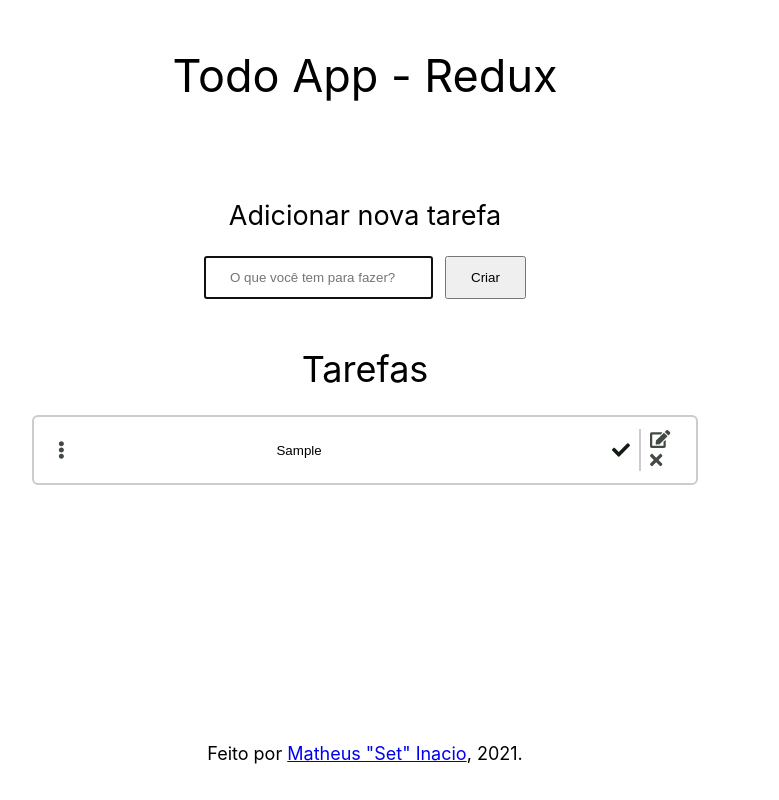
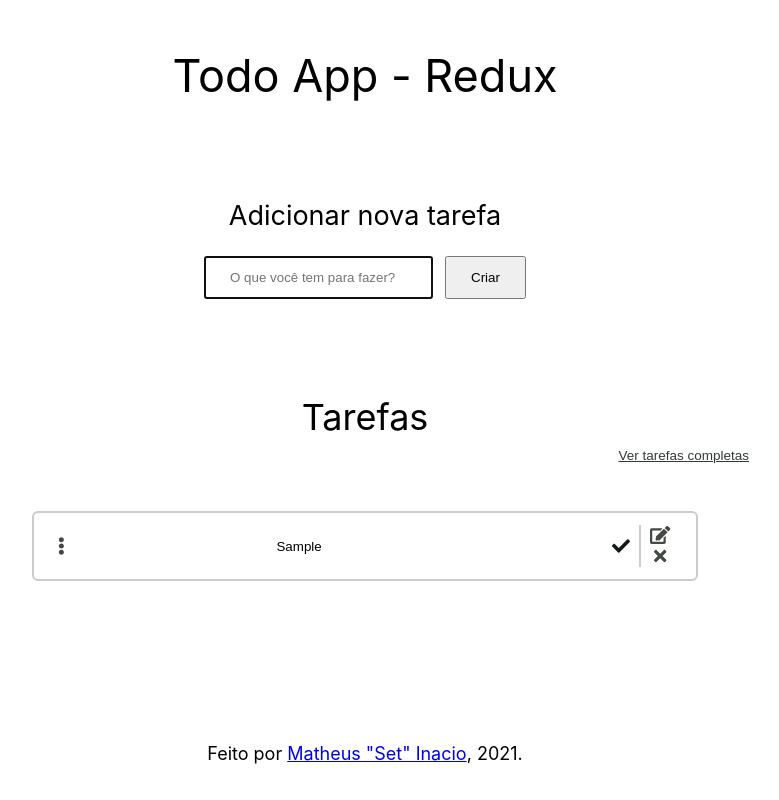
Before and after one commit to matheusinacio7/Trybe, a React (Create React App) app in the folder mod-2/bloco-16/16.2/exercicios/todo-redux/: page / in a window 1280 px wide. Both pictures are taken after typing "Sample" into the empty fields and a click on the button "Criar". Shown: the whole page, without its empty margins (275-1054 px from the left). Built offline with nearby package versions, Linux system fonts and the light colour scheme.

Commit message:
Adiciona funcionalidade de visualizar tarefas nao concluidas

```diff
--- a/mod-2/bloco-16/16.2/exercicios/todo-redux/src/actions/index.js
+++ b/mod-2/bloco-16/16.2/exercicios/todo-redux/src/actions/index.js
@@ -2,3 +2,4 @@ export { default as createNewTodo } from './createNewTodo';
 export { default as markTodoAsCompleted } from './markTodoAsCompleted';
 export { default as deleteTodo } from './deleteTodo';
 export { default as editTodo } from './editTodo';
+export { default as markTodoAsNotCompleted } from './markTodoAsNotCompleted';
--- /dev/null
+++ b/mod-2/bloco-16/16.2/exercicios/todo-redux/src/actions/markTodoAsNotCompleted.js
@@ -0,0 +1,8 @@
+const markTodoAsNotCompleted = ({ id }) => ({
+  type: 'MARK_TODO_AS_NOT_COMPLETED',
+  payload: {
+    id,
+  },
+});
+
+export default markTodoAsNotCompleted;
--- a/mod-2/bloco-16/16.2/exercicios/todo-redux/src/components/TodoItem.css
+++ b/mod-2/bloco-16/16.2/exercicios/todo-redux/src/components/TodoItem.css
@@ -48,6 +48,13 @@
   margin: 0 9px;
 }
 
+.todo-item__controls__modify {
+  display: flex;
+  align-items: center;
+  flex-direction: column;
+  justify-content: center;
+}
+
 .todo-item__controls__complete {
   display: flex;
   align-items: center;
--- a/mod-2/bloco-16/16.2/exercicios/todo-redux/src/components/TodoItem.jsx
+++ b/mod-2/bloco-16/16.2/exercicios/todo-redux/src/components/TodoItem.jsx
@@ -1,21 +1,23 @@
 import { FontAwesomeIcon } from '@fortawesome/react-fontawesome';
-import { faCheck, faEllipsisV, faTimes, faEdit } from '@fortawesome/free-solid-svg-icons';
-import { markTodoAsCompleted, deleteTodo, editTodo } from '../actions';
+import { faCheck, faEllipsisV, faTimes, faEdit, faRedo } from '@fortawesome/free-solid-svg-icons';
+import { markTodoAsCompleted, markTodoAsNotCompleted, deleteTodo, editTodo } from '../actions';
 import { useStore } from '../hooks/useStore';
 import { useState, useRef } from 'react';
 import './TodoItem.css';
 
-function TodoItem({ content, id, markTodoAsCompleted, deleteTodo, editTodo }) {
+function TodoItem({ content, id, isCompleted, markTodoAsCompleted, markTodoAsNotCompleted, deleteTodo, editTodo }) {
   const [isEditing, setIsEditing] = useState(false);
   const [currentContent, setCurrentContent] = useState(content);
   const contentField = useRef(null);
 
   function handleDelete() {
-    deleteTodo({ id, isCompleted: false });
+    deleteTodo({ id, isCompleted });
   }
 
-  function handleMarkAsCompleted() {
-    markTodoAsCompleted({ id });
+  function handleToggleCompleted() {
+    isCompleted
+      ? markTodoAsNotCompleted({ id })
+      : markTodoAsCompleted({ id });
   }
 
   function handleKeyDown(e) {
@@ -41,7 +43,8 @@ function TodoItem({ content, id, markTodoAsCompleted, deleteTodo, editTodo }) {
   return (
     <li className="todo-item">
       <section className="todo-item__grab-section">
-        <FontAwesomeIcon icon={ faEllipsisV } className="todo-item__icon todo-item__drag" />
+        { isCompleted ? null :
+          <FontAwesomeIcon icon={ faEllipsisV } className="todo-item__icon todo-item__drag" /> }
       </section>
       <section className="todo-item__content">
         <input
@@ -57,20 +60,22 @@ function TodoItem({ content, id, markTodoAsCompleted, deleteTodo, editTodo }) {
       <section className="todo-item__controls">
         <div className="todo-item__controls__complete">
           <FontAwesomeIcon
-            icon={ faCheck }
+            icon={ !isCompleted ? faCheck : faRedo }
             className="todo-item__icon todo-item__complete"
-            onClick={ handleMarkAsCompleted }
+            onClick={ handleToggleCompleted }
           />
         </div>
         <div className="todo-item__controls__separator" />
         <div className="todo-item__controls__modify">
+          {
+            isCompleted ? null :
           <div>
             <FontAwesomeIcon
               icon={ faEdit }
               className="todo-item__icon"
               onClick={ toggleEditing }
             />
-          </div>
+          </div>}
           <div>
             <FontAwesomeIcon
               icon={ faTimes }
@@ -85,4 +90,4 @@ function TodoItem({ content, id, markTodoAsCompleted, deleteTodo, editTodo }) {
 }
 
 // eslint-disable-next-line react-hooks/rules-of-hooks
-export default useStore(TodoItem, ['todo'], [markTodoAsCompleted, deleteTodo, editTodo]);
+export default useStore(TodoItem, ['todo'], [markTodoAsCompleted, markTodoAsNotCompleted, deleteTodo, editTodo]);
--- a/mod-2/bloco-16/16.2/exercicios/todo-redux/src/components/TodoList.css
+++ b/mod-2/bloco-16/16.2/exercicios/todo-redux/src/components/TodoList.css
@@ -11,6 +11,29 @@
   align-items: center;
 }
 
+.todo-header {
+  align-items: flex-end;
+  display: flex;
+  justify-content: space-between;
+  width: 80%;
+}
+
+.todo-header > button {
+  font-size: 0.75rem;
+  width: 140px;
+  text-align: right;
+  color: #333933;
+  cursor: pointer;
+  border: none;
+  background-color: transparent;
+  text-decoration: underline;
+}
+
+.todo-header > div {
+  content: "";
+  width: 140px;
+}
+
 .todo-list {
   list-style: none;
   width: 80%;
--- a/mod-2/bloco-16/16.2/exercicios/todo-redux/src/components/TodoList.jsx
+++ b/mod-2/bloco-16/16.2/exercicios/todo-redux/src/components/TodoList.jsx
@@ -1,20 +1,35 @@
 /* eslint-disable react-hooks/rules-of-hooks */
 
+import { useState } from 'react';
 import { useStore } from '../hooks/useStore';
 import TodoItem from './TodoItem';
 import './TodoList.css';
 
 function TodoList({ todo }) {
-  const { todo: todoList } = todo;
+  const { todo: todoList, completed } = todo;
+  const [showingCompleted, setShowingCompleted] = useState(false);
+
+  function handleToggleShowMode() {
+    setShowingCompleted(previous => !previous);
+  }
 
   return (
     <section className="todo-section">
-      <h1 className="h-section">Tarefas</h1>
+      <header className="todo-header">
+        <div />
+        <h1 className="h-section">Tarefas{ showingCompleted ? ' Completas' : null }</h1>
+        <button
+          onClick={ handleToggleShowMode }
+        >Ver tarefas { showingCompleted ? 'a fazer' : 'completas' }</button>
+      </header>
       <ol className="todo-list">
-        { todoList.map(({ content, id }) => <TodoItem key={ id } content={ content } id={ id } />) }
+        { !showingCompleted
+          ? todoList.map(({ content, id }) => <TodoItem key={ id } content={ content } id={ id } />)
+          : completed.map(({ content, id }) => <TodoItem key={ id } content={ content } id={ id } isCompleted />)
+        }
       </ol>
     </section>
   )
 }
 
-export default useStore(TodoList, ['todo']);
+export default useStore(TodoList, ['todo', 'completed']);
--- a/mod-2/bloco-16/16.2/exercicios/todo-redux/src/reducers/todoReducer.js
+++ b/mod-2/bloco-16/16.2/exercicios/todo-redux/src/reducers/todoReducer.js
@@ -18,6 +18,14 @@ const ACTIONS = {
       completed: [...completed, todo[index]],
     };
   },
+  MARK_TODO_AS_NOT_COMPLETED: ({ todo, completed }, { id }) => {
+    const index = completed.findIndex((completedItem) => completedItem.id === id);
+
+    return {
+      todo: [...todo, completed[index]],
+      completed: completed.filter((completedItem) => completedItem.id !== id),
+    };
+  },
   DELETE_TODO: ({ todo, completed }, { id, isCompleted }) => ({
     todo: isCompleted ? [...todo] : todo.filter((todoItem) => todoItem.id !== id),
     completed: isCompleted ? completed.filter((todoItem) => todoItem.id !== id) : [...completed],
```
